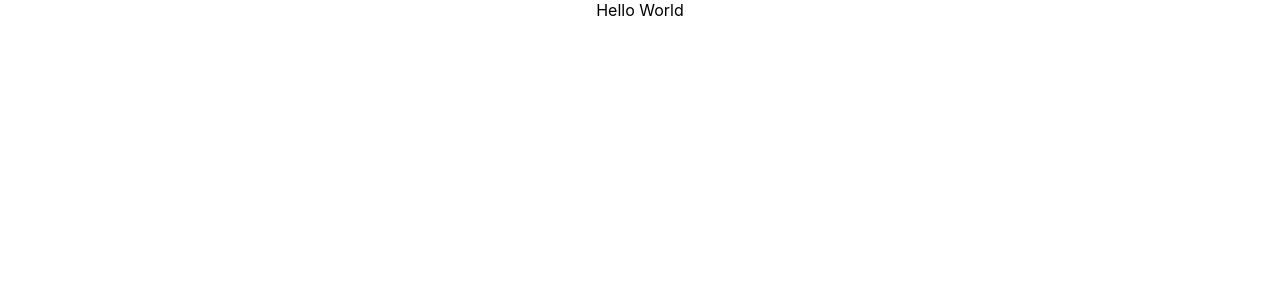
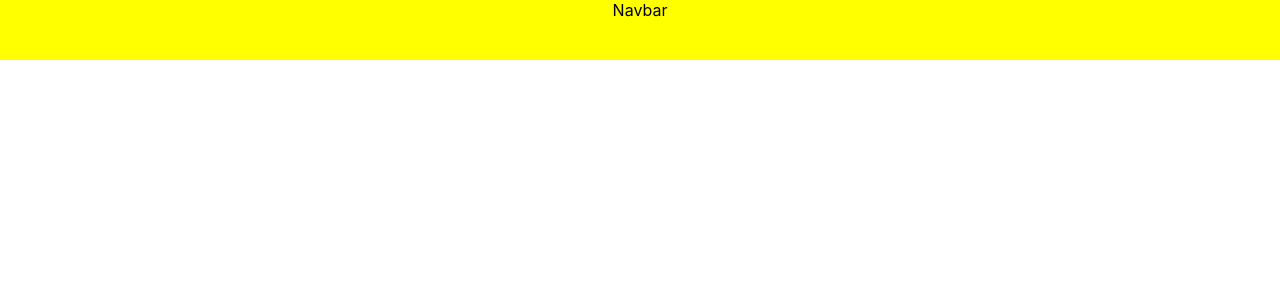
Before and after one commit to Amrit618/trending-shop, a React (Create React App) app: page / in a window 1280 px wide. Shown: the top 300 px of the page. Built offline with nearby package versions, Linux system fonts and the light colour scheme.

Commit message:
added styled components

```diff
--- a/src/App.tsx
+++ b/src/App.tsx
@@ -2,11 +2,12 @@
 import logo from './logo.svg';
 import { Counter } from './features/counter/Counter';
 import './App.css';
+import Home from './pages/Home';
 
 function App() {
   return (
     <div className="App">
-  Hello World
+  <Home />
     </div>
   );
 }
--- /dev/null
+++ b/src/components/Navbar.tsx
@@ -0,0 +1,13 @@
+import React from 'react'
+import styled from 'styled-components'
+const Container = styled.div `
+height:60px;
+background-color: yellow;`
+
+const Navbar = () => {
+  return (
+    <Container>Navbar</Container>
+  )
+}
+
+export default Navbar
--- a/src/index.tsx
+++ b/src/index.tsx
@@ -1,4 +1,5 @@
 import React from 'react';
+import  ReactDOM  from 'react-dom';
 import { createRoot } from 'react-dom/client';
 import { Provider } from 'react-redux';
 import { store } from './app/store';
--- /dev/null
+++ b/src/pages/Home.tsx
@@ -0,0 +1,10 @@
+import React from 'react'
+import Navbar from '../components/Navbar'
+
+const Home = () => {
+  return (
+    <div><Navbar/></div>
+  )
+}
+
+export default Home
```
Also changed, not shown: package.json (+7 -2 lines), 1 other file (tests, documents, lock files or other folders).
